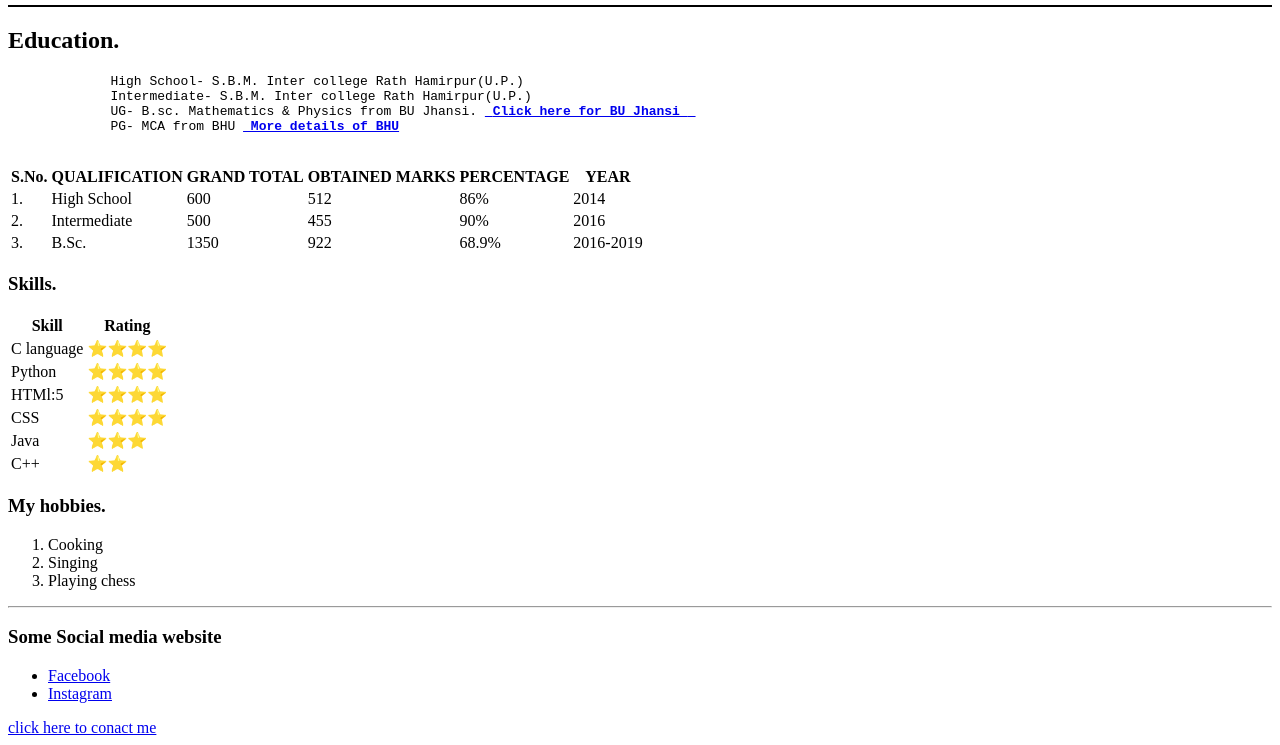
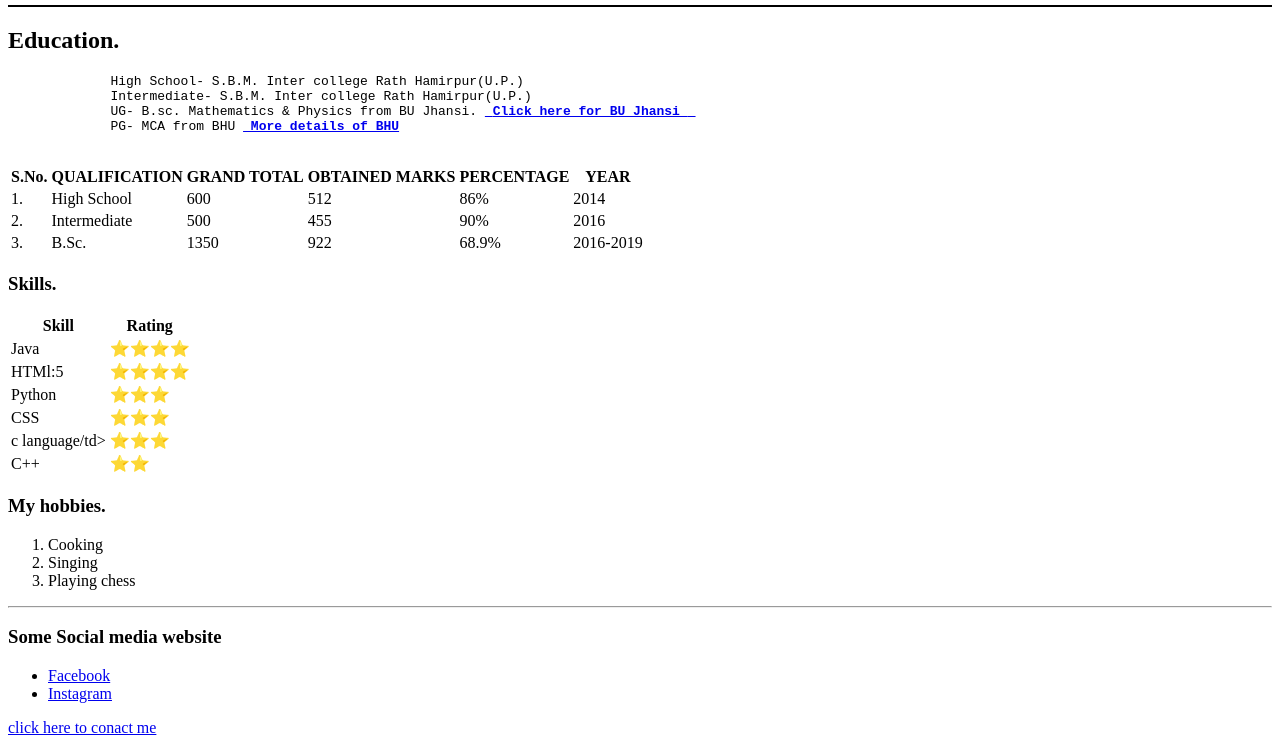
Before and after one commit to Atulgupta-github/CV, a plain HTML site: page index.html in a window 1280 px wide. Shown: the part 165-910 px from the top of the page. Drawn offline with Linux system fonts and the light colour scheme.

Commit message:
Update index.html

```diff
--- a/index.html
+++ b/index.html
@@ -88,23 +88,25 @@
             <th>Rating</th>
         </tr>
         <tr>
-            <td>C language </td>
+            <td>Java</td>
             <td>⭐⭐⭐⭐</td>
         </tr>
         <tr>
-            <td>Python</td>
+             <td>HTMl:5</td>
             <td>⭐⭐⭐⭐</td>
+
         </tr>
         <tr>
-            <td>HTMl:5</td>
-            <td>⭐⭐⭐⭐</td>
+            <td>Python</td>
+            <td>⭐⭐⭐</td>
+
         </tr>
         <tr>
             <td>CSS</td>
-            <td>⭐⭐⭐⭐</td>
+            <td>⭐⭐⭐</td>
         </tr>
         <tr>
-            <td>Java</td>
+            <td>c language/td>
             <td>⭐⭐⭐</td>
         </tr>
 
```
